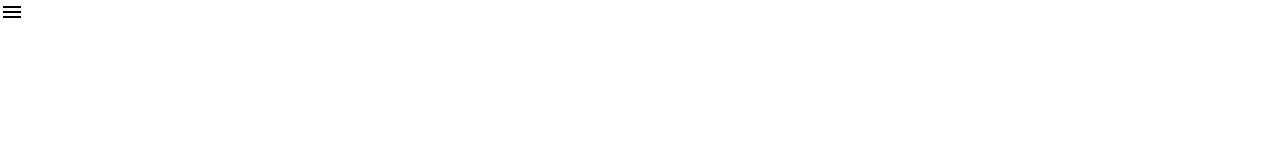
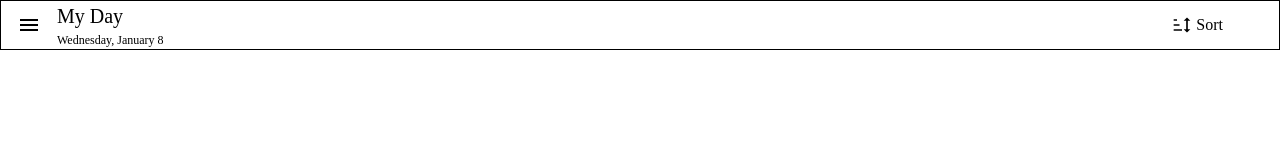
Before and after one commit to devIncogni/to-do, a website built with webpack: page src/template.htm in a window 1280 px wide. Built offline with nearby package versions, Linux system fonts and the light colour scheme.

Commit message:
- styled the header

```diff
--- /dev/null
+++ b/src/header-styles.css
@@ -0,0 +1,48 @@
+.header {
+    margin: auto;
+    padding: 0 1rem;
+    width: 100%;
+
+    display: grid;
+    grid-template-columns: auto repeat(2, 1fr);
+    gap: 1rem;
+    cursor: default;
+    user-select: none;
+
+    border: 1px solid black;
+}
+
+.hamburger,
+.group-name-and-date-holder,
+.misc-options-holder {
+    align-self: center;
+}
+
+.hamburger {
+    cursor: pointer;
+}
+
+.group-name {
+    font-size: 1.25rem;
+}
+
+.date-holder {
+    font-size: 0.75rem;
+}
+
+.misc-options-holder {
+    width: max-content;
+    justify-self: end;
+    margin-right: 2rem;
+
+    padding: 0.25rem 0.5rem;
+    border-radius: 0.25rem;
+    cursor: pointer;
+
+    display: flex;
+    gap: 0.25rem;
+}
+
+.misc-options-holder:hover {
+    background-color: black;
+}
--- a/src/index.js
+++ b/src/index.js
@@ -1,3 +1,4 @@
 import "./default-reset.css";
 import "./normal-styles.css";
+import "./header-styles.css"
 // import "./menu.svg";
--- a/src/normal-styles.css
+++ b/src/normal-styles.css
@@ -0,0 +1,10 @@
+body {
+    display: flex;
+    flex-direction: column;
+
+    min-height: 100vh;
+}
+
+.main-content {
+    flex: 1;
+}
--- a/src/template.htm
+++ b/src/template.htm
@@ -13,8 +13,20 @@
         <div class="hamburger">
             <img src="./menu.svg" alt="">
         </div>
-        <div class="group-name-and-date-holder"></div>
-        <div class="misc-options-holder"></div>
+
+        <div class="group-name-and-date-holder">
+            <div class="group-name">
+                <p>My Day</p>
+            </div>
+            <div class="date-holder">
+                <p>Wednesday, January 8</p>
+            </div>
+        </div>
+
+        <div class="misc-options-holder">
+            <img src="./sort.svg" alt="">
+            <p>Sort</p>
+        </div>
     </div>
 
     <div class="main-content">
```
Also changed, not shown: src/sort.svg (added).
